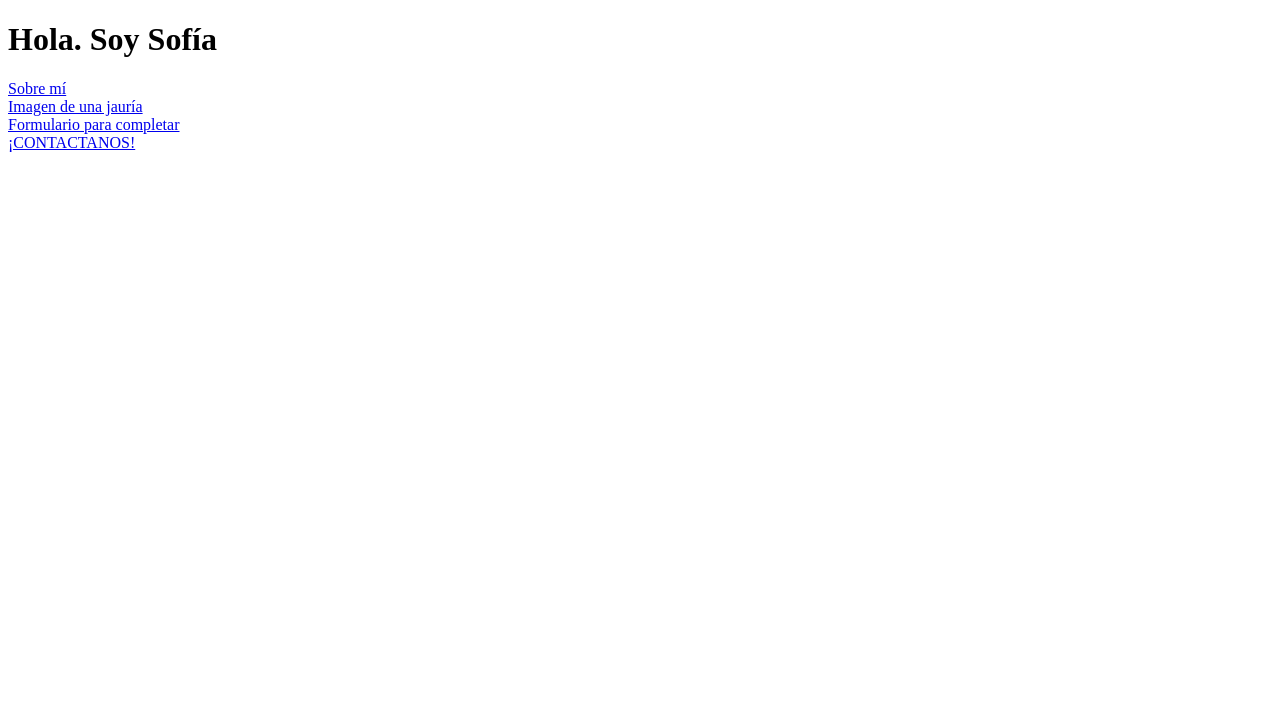
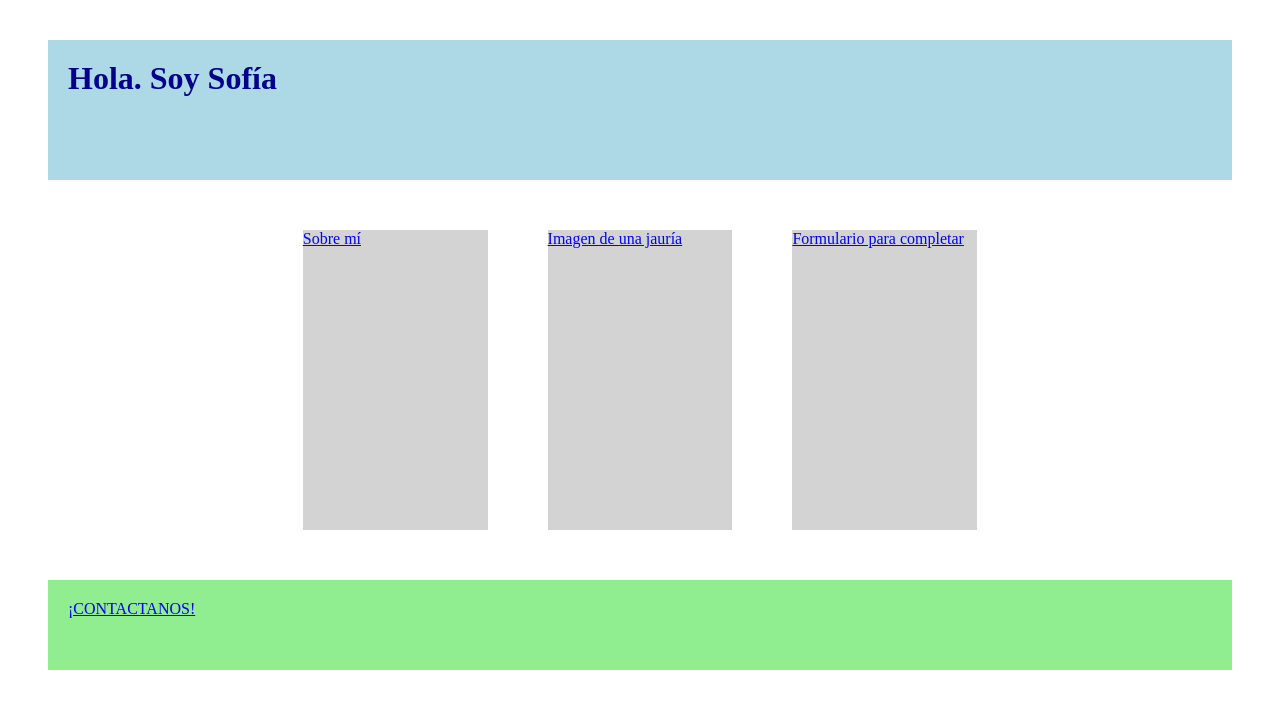
Before and after one commit to SofiaSanchezPorta/Prueba1, a plain HTML site: page index.html in a window 1280 px wide. Drawn offline with Linux system fonts and the light colour scheme.

Commit message:
Index con diplay grid

```diff
--- /dev/null
+++ b/css/style.css
@@ -0,0 +1,60 @@
+h1 {
+    color: darkblue;
+    background: lightblue;
+    margin: 20px;
+    padding: 20px;
+    height: 100px;
+
+}
+
+p {
+    color: darkgreen;
+}
+
+.titulos {
+    color: red;
+}
+
+#segundoParrafo {
+    color: teal;
+}
+
+.caja {
+    margin: 10px;
+    padding: 10px;
+    display: grid;
+    grid-template-columns: 1fr 1fr 1fr 1fr 1fr;
+}
+
+.header {
+    grid-column: 1 / 6;
+
+}
+
+.center {
+    height: 300px;
+    margin: 30px;
+    background: lightgray;
+}
+
+.about {
+    grid-column: 2 / 3;
+}
+
+.images {
+    grid-column: 3 / 4;
+}
+
+.form {
+    grid-column: 4 / 5;
+}
+
+
+.footer {
+    grid-column: 1 / 6;
+    background: lightgreen;
+    margin: 20px;
+    padding: 20px;
+    height: 50px;
+
+}
--- a/index.html
+++ b/index.html
@@ -4,20 +4,28 @@
     <meta charset="UTF-8">
     <meta name="viewport" content="width=device-width, initial-scale=1.0">
     <title>Document</title>
+    <link rel="stylesheet" href="css/style.css">
 </head>
 <body>
+    <div class="caja">
+        <div class="header">
             <h1>Hola. Soy Sofía</h1>
-    <div>
+        </div>
+        <div class="center about">
             <a href="descripcion.html">Sobre mí</a>
         </div>
-    <div>
+        <div class="center images">
             <a href="imagenes.html">Imagen de una jauría</a>
         </div>
-    <div>
+        <div class="center form">
             <a href="inputs.html">Formulario para completar</a>
         </div>
-    <div>
+        <div class="footer">
             <a href="contacto.html">¡CONTACTANOS!</a>
         </div>
+    </div>
+
+
+
 </body>
 </html>
```
Also changed, not shown: estilos.html (added, +15 -0 lines), imagenes.html (+4 -1 lines), imagenes/CesarMillan.jpg (added), imagenes/isologotipoperritos.png (added), imagenes/jauria.jpg (renamed from jauria.jpg). Lines whose indentation alone changed are shown as unchanged.
